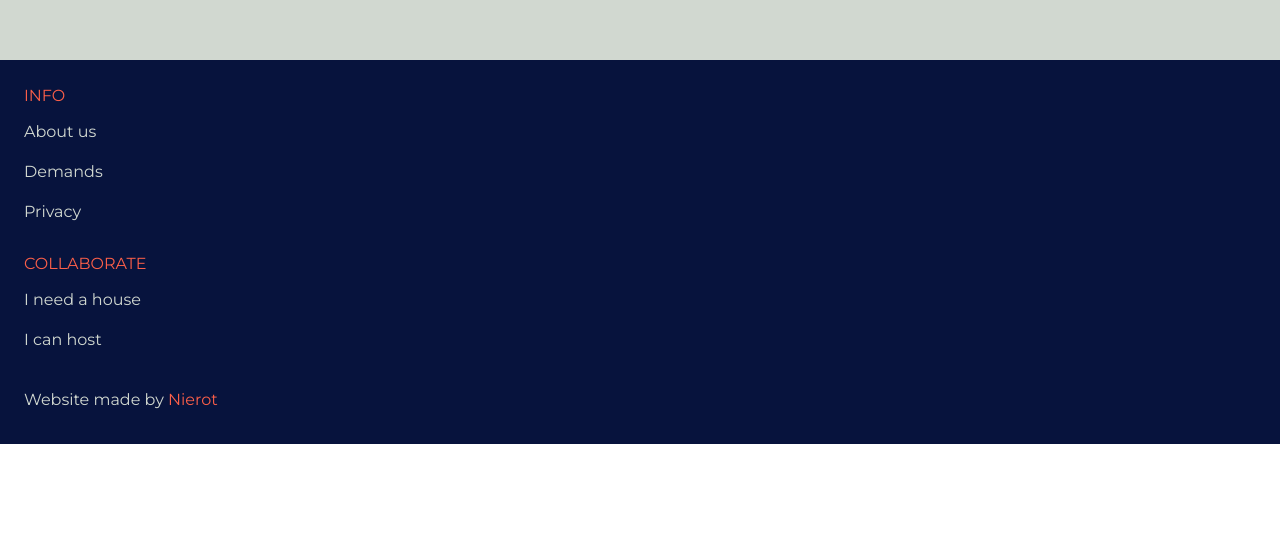
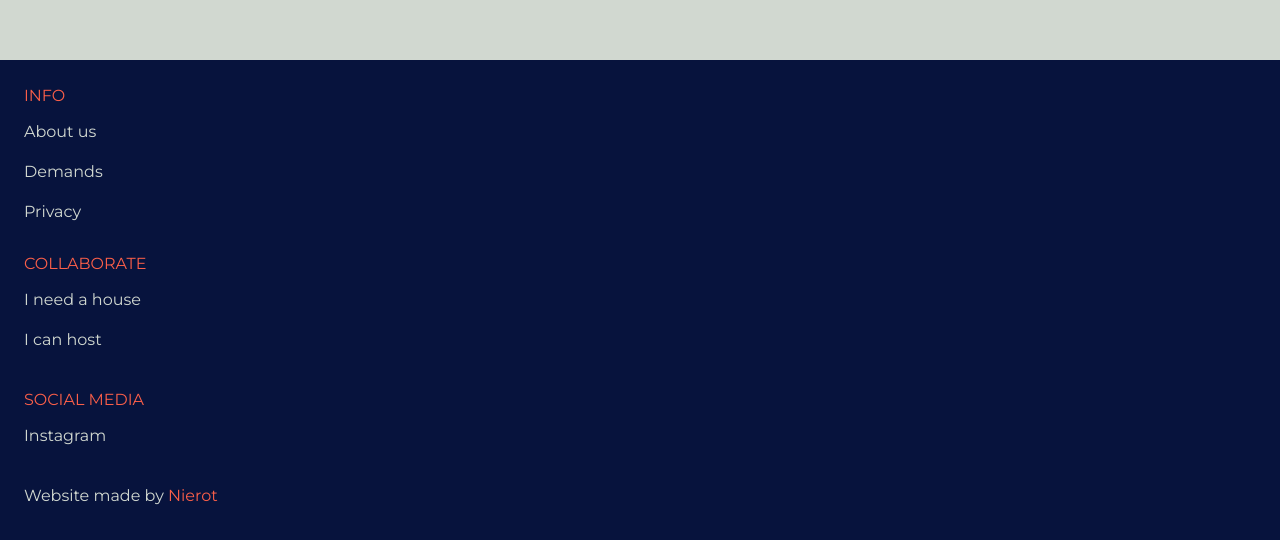
Before and after one commit to Nierot/ShelterOurStudents, a React (Create React App) app: page / in a window 1280 px wide. Shown: the part 671-1211 px from the top of the page. Before the commit the page ends 1115 px from the top, so only its background shows below. Built offline with nearby package versions, Linux system fonts and the light colour scheme.

Commit message:
✨ Added an Instagram button in the footer

```diff
--- a/public/lang/en-GB.json
+++ b/public/lang/en-GB.json
@@ -13,7 +13,8 @@
         "privacy": "Privacy",
         "liability": "Liability",
         "info": "info",
-        "collaborate": "collaborate"
+        "collaborate": "collaborate",
+        "social": "social media"
     },
     "pages": {
         "home": {
--- a/src/components/Footer.js
+++ b/src/components/Footer.js
@@ -34,6 +34,18 @@ const Footer = ({ lang }) =>
     </div>
   </div>
 
+  <div className="px-6 pt-6">
+    <div className="text-primary uppercase">
+      { lang.footer.social }
+    </div>
+
+    <div className="text-tertiary py-3">
+      <a href="https://www.instagram.com/shelterourstudents">
+        Instagram
+      </a>
+    </div>
+  </div>
+
   <div className="px-6 pt-6 h-20 text-tertiary">
     <a href="https://nierot.com/">
       Website made by
```
